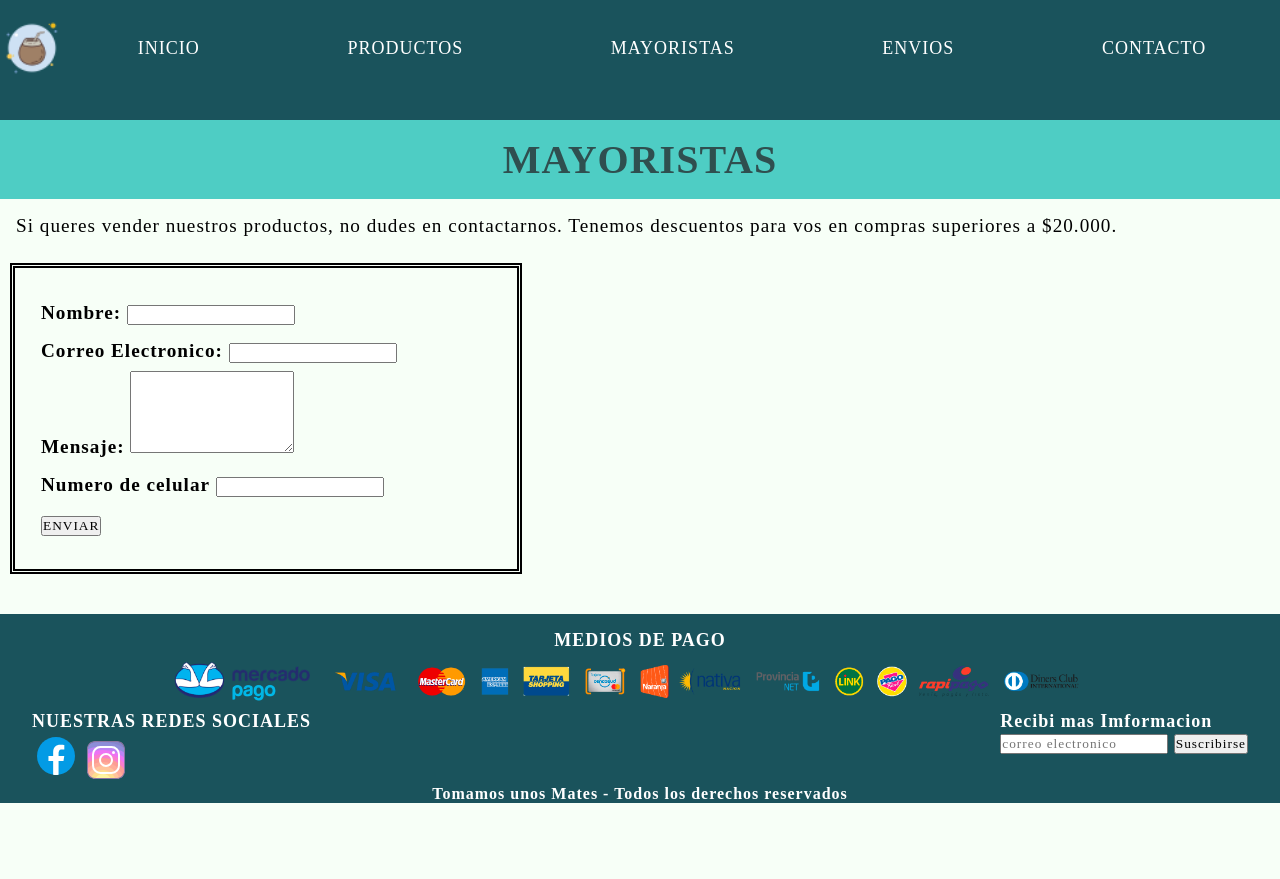
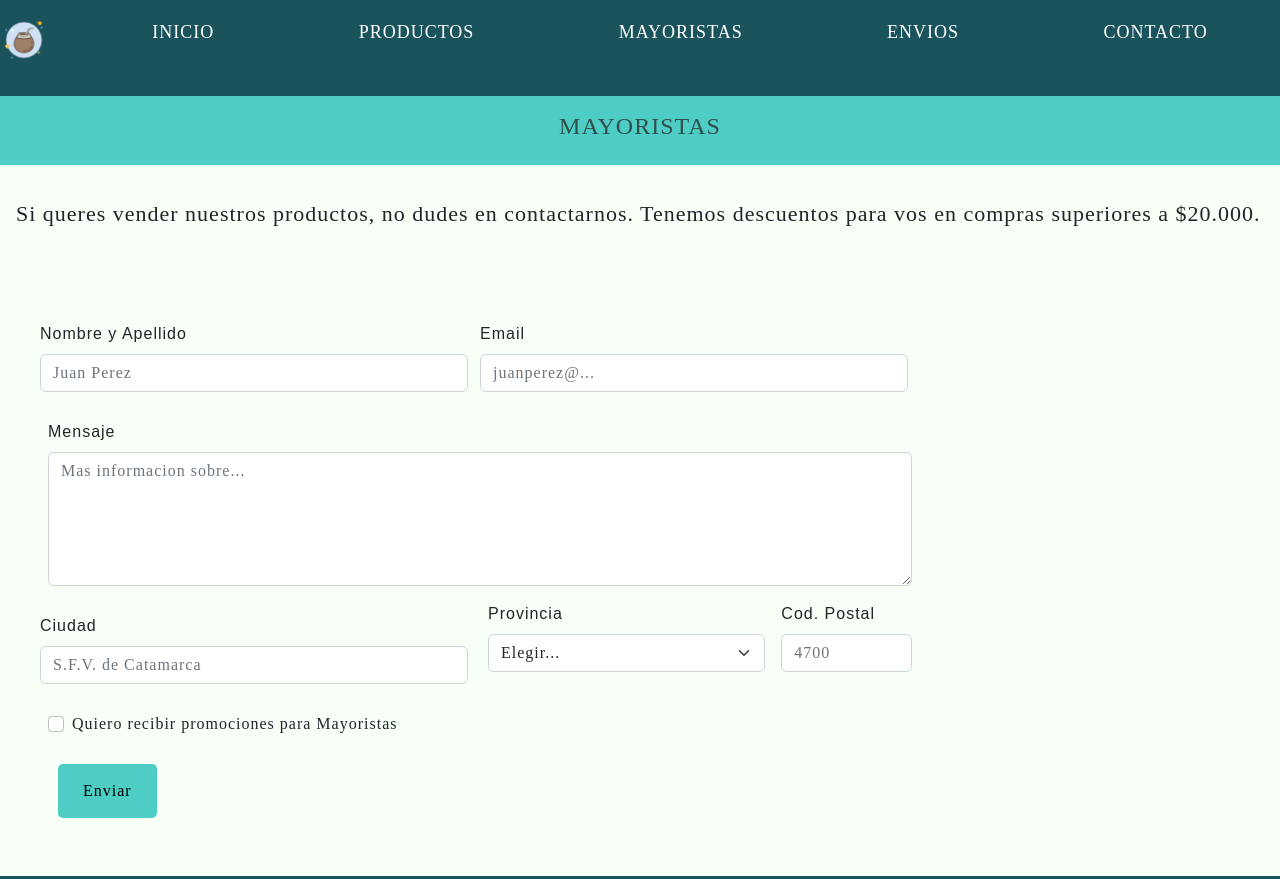
Before and after one commit to MicaelaAcosta/tomemos-unos-mates, a plain HTML site: page Secciones/Mayorista.html in a window 1280 px wide. Shown: the top 879 px of the page. Before the commit the page ends 803 px from the top, so only its background shows below. Drawn offline with nearby package versions, Linux system fonts and the light colour scheme.

Commit message:
agregue dos formularios, cambie 4 imagenes y realice modficaciones de formatos.

```diff
--- a/Estilos/estilos.css
+++ b/Estilos/estilos.css
@@ -3,14 +3,14 @@
     padding: 0;
     box-sizing: border-box;
     letter-spacing: 1px;
-    font-family: "Titan One";
+    font-family: 'Titan One';
 }
 /* inicio index */
 
 /* inicio header */
 .headerf{
     width: 100%;
-    height: 15vh;
+    height: 12vh;
     font-weight: 400;
     font-size: large;
     background-color: #1a535cff;
@@ -24,8 +24,8 @@
 .logo img{
     margin: 0;
     padding: 0;
-    width: 4rem;
-    height: 4rem;
+    width: 3rem;
+    height: 3rem;
     background-color: #1a535cff;
 }
 .navf{
@@ -34,7 +34,7 @@
     margin: 0;
     padding: 0;
     width: 100%;
-    height: 4rem;
+    height: 3rem;
     background-color: #1a535cff;
 }
 .secciones{
@@ -54,7 +54,7 @@
 /* fin header */
 
 /* inicio publicidad */
-/* aqui van a ir animaciones lo que esta puesto es momentaneo */
+
 .Mainpublicidad{
     display: flex;
     flex-direction: column;
@@ -68,6 +68,10 @@
 .fotcarr{
     height: 30rem;
 }
+
+.Mainpublicidad div p{
+    font-size: larger;
+}
 /* fin publicidad */
 
 /* inicio productos en promocion */
@@ -79,6 +83,7 @@
     background-color:#4ecdc4ff;
     padding: 2rem;
     font-weight: 900;
+    margin-top: 2rem;
 }
 
 .Mates{
@@ -100,6 +105,12 @@
     margin: 2rem ;
     font-family: 'Poppins';
     font-size: x-large;
+    padding: 1rem;
+    border-style: ridge;
+    background-color: #ffffffff;
+    width: 70%;
+    height: auto;
+    font-weight: bold;
 }
 
 /* fin productos en promocion */
@@ -200,30 +211,17 @@
 
 /* inicio seccion mayoristas */
 
-.formularios{
-    display: flex;
-    flex-direction: row;
-    justify-content: space-between;
-    align-items: center;
-    font-family: system-ui, -apple-system, BlinkMacSystemFont, 'Segoe UI', Roboto, Oxygen, Ubuntu, Cantarell, 'Open Sans', 'Helvetica Neue', sans-serif;
-    color: black;
-    font-weight: bolder;
-    margin: 10px;
-    padding: 26px;
-    border: 5px;
-    border-color: black;
-    border-style: double;
-    width: 40vw;
+
+.formmayo{
+    width: 75%;
     height: auto;
-    margin-bottom: 40px;
+    padding: 3rem;
 }
-.formayo{
-    line-height: 2;
-    font-size: larger;
-}
+
 .textomayo{
     padding: 1rem;
-    font-size: larger;
+    margin-top: 1rem;
+    font-size: 22px;
     font-family: 'Courier New', Courier, monospace;
 }
 /* fin seccion mayorista */
@@ -295,3 +293,32 @@
 .Yerbamate div .botoncomprar{
     padding: 1rem;
 }
+/* Fin seccion productos */
+
+/* inicio seccion contacto */
+
+.btn-primary{
+background-color: #4ecdc4ff;
+color: black ;
+padding: 15px 25px;
+margin: 10px;
+border-radius: 5px;
+border: grey;
+}
+
+.col-md-6{
+    padding: 12px 12px 12px 0;
+    letter-spacing: 4px;
+    font-size: 1rem;
+}
+
+.form-label{
+    font-family: 'Poppins', sans-serif;
+    font-weight: 15px;
+}
+
+.formularios{
+    width: 75%;
+    height: auto;
+    padding: 3rem;
+}
--- a/Secciones/Mayorista.html
+++ b/Secciones/Mayorista.html
@@ -4,6 +4,7 @@
     <meta charset="UTF-8">
     <meta http-equiv="X-UA-Compatible" content="IE=edge">
     <meta name="viewport" content="width=device-width, initial-scale=1.0">
+    <link href="https://cdn.jsdelivr.net/npm/bootstrap@5.2.0/dist/css/bootstrap.min.css" rel="stylesheet" integrity="sha384-gH2yIJqKdNHPEq0n4Mqa/HGKIhSkIHeL5AyhkYV8i59U5AR6csBvApHHNl/vI1Bx" crossorigin="anonymous">
     <link rel="stylesheet" href="../Estilos/estilos.css">
     <title>TomamosUnosMates</title>
 </head>
@@ -42,33 +43,53 @@
             </P>
         </div>
         <section>
-            <article class="formularios">
-                <form class="formayo">
-                    <p>
-                        <label for="nombre"> Nombre:
-                            <input type="nombre" placeholder="" name="nombre"><br>
+            <div class="formmayo">
+                <form class="row g-3">
+                    <div class="col-md-6">
+                      <label for="inputnomyape" class="form-label">Nombre y Apellido</label>
+                      <input type="text" placeholder="Juan Perez" class="form-control" id="inputnomyape">
+                    </div>
+                    <div class="col-md-6">
+                        <label for="inputEmail4" class="form-label">Email</label>
+                        <input type="email" placeholder="juanperez@..." class="form-control" id="inputEmail4">
+                    </div>
+                    <div class="col-12">
+                      <label for="mensajemayo" class="form-label">Mensaje</label>
+                      <textarea type="text" class="form-control" rows="5" id="mensajemayo" placeholder="Mas informacion sobre..."></textarea>
+                    </div>
+                    <div class="col-md-6">
+                      <label for="inputCiudad" class="form-label">Ciudad</label>
+                      <input type="text" class="form-control" placeholder="S.F.V. de Catamarca" id="inputCiudad">
+                    </div>
+                    <div class="col-md-4">
+                      <label for="inputProvincia" class="form-label">Provincia</label>
+                      <select id="inputProvincia" class="form-select">
+                        <option selected>Elegir...</option>
+                        <option>Catamarca</option>
+                        <option>Mendoza</option>
+                        <option>Cordoba</option>
+                        <option>San Luis</option>
+                        <option>Misiones</option>
+                        <option>Corrientes</option>
+                      </select>
+                    </div>
+                    <div class="col-md-2">
+                      <label for="inputCodigoPostal" class="form-label">Cod. Postal</label>
+                      <input type="postcode" class="form-control" placeholder="4700" id="inputCodigoPostal">
+                    </div>
+                    <div class="col-12">
+                      <div class="form-check">
+                        <input class="form-check-input" type="checkbox" id="gridCheck">
+                        <label class="form-check-label" for="gridCheck">
+                          Quiero recibir promociones para Mayoristas
                         </label>
-                    </p>
-                    <p>
-                        <label for="email">Correo Electronico:
-                            <input type="email" placeholder="" name="email"><br>
-                        </label>
-                    </p>
-                    <p>
-                        <label for="Mensaje"> Mensaje:
-                            <textarea rows="5" placeholder=""></textarea>
-                        </label>
-                    </p>
-                    <p>
-                        <label for="number"> Numero de celular
-                            <input type="number" placeholder="">
-                        </label>
-                    </p>
-                    <p>
-                        <input type="submit" value="ENVIAR">
-                    </p>
+                      </div>
+                    </div>
+                    <div class="col-12">
+                      <button type="submit" class="btn btn-primary">Enviar</button>
+                    </div>
                 </form>
-            </article>
+            </div>
         </section>
     </main>
     <footer class="footerf">
@@ -96,5 +117,6 @@
             <h4>Tomamos unos Mates - Todos los derechos reservados</h4>
         </div>
     </footer>
+    <script src="https://cdn.jsdelivr.net/npm/bootstrap@5.2.0/dist/js/bootstrap.bundle.min.js" integrity="sha384-A3rJD856KowSb7dwlZdYEkO39Gagi7vIsF0jrRAoQmDKKtQBHUuLZ9AsSv4jD4Xa" crossorigin="anonymous"></script>
 </body>
 </html>
```
Also changed, not shown: Secciones/Contacto.html (+23 -26 lines), index.html (+11 -11 lines), imagenes/combo 1.jpg, imagenes/combo 2.jpg, imagenes/combo 3.jpg, imagenes/combo 4.jpeg (deleted), imagenes/combo 4.jpg (added), imagenes/mate y termo.jpg (deleted).
